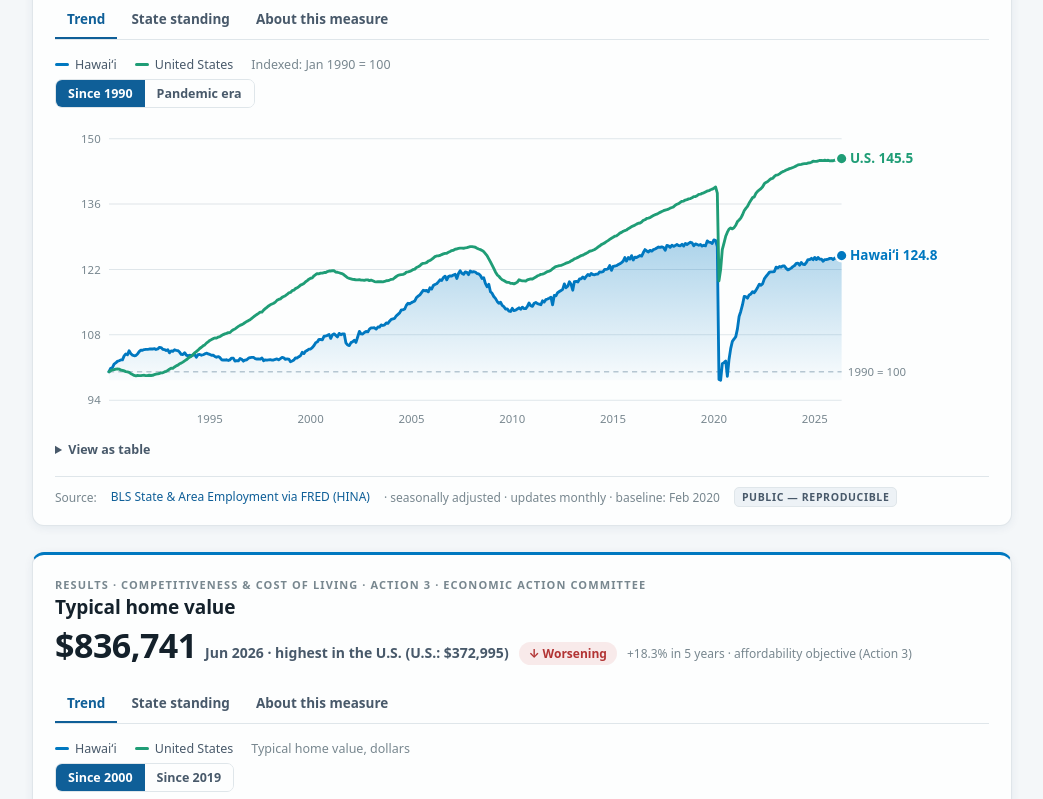
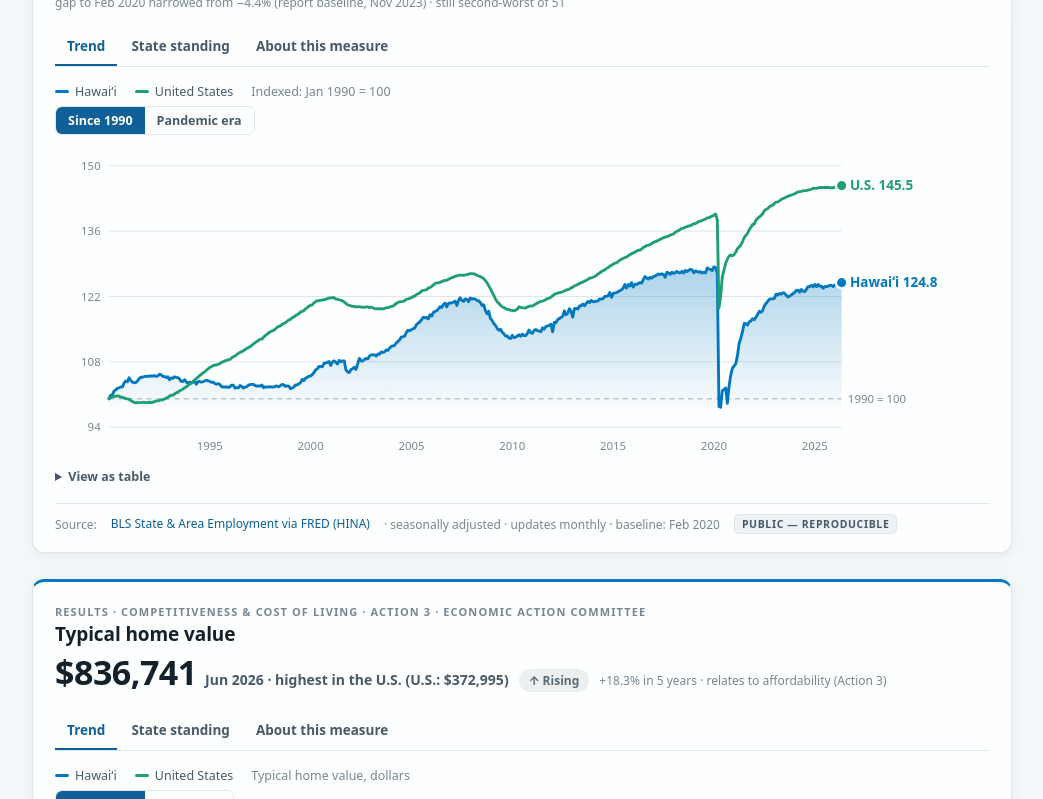
Before and after one commit to iqbash1/blueprint-dashboard-sample, a plain HTML site: page index.html in a window 1280 px wide. Shown: the part 485-1284 px from the top of the page, without its empty margins (118-1161 px from the left). Drawn offline with Linux system fonts and the light colour scheme.

Commit message:
Neutral direction chips (rising/falling/flat) — valence-free per partner feedback
Co-Authored-By: Claude Fable 5 <noreply@anthropic.com>

```diff
--- a/index.html
+++ b/index.html
@@ -169,7 +169,7 @@
       <h3>State standing views</h3>
       <p>A standing tab is included only where a same-methodology series exists for all 50 states and D.C. (here: BLS payrolls, Zillow ZHVI, Census Business Formation Statistics), so rankings are always like-for-like. Measures without valid national comparators (e.g., visitor arrivals) carry no standing tab.</p>
       <h3>Direction chips</h3>
-      <p>Because the Blueprint does not yet define quantified 2030 targets, this sample shows <b style="color:var(--ink)">direction relative to the Blueprint objective since the report's baseline</b> (improving / worsening) rather than on-track judgments. On-track status requires targets approved by the governing body and a published, metric-specific trajectory methodology.</p>
+      <p>Chips show <b style="color:var(--ink)">direction of movement only</b> — rising, falling, or flat — and are deliberately valence-free: the same movement can affect groups differently (rising home values favor owners and burden buyers). Judgments of improvement or on-track status require 2030 targets approved by the governing body and a published, metric-specific trajectory methodology; none are assigned in this sample.</p>
       <h3>Data classes & production path</h3>
       <ul>
         <li><b style="color:var(--ink)">This sample:</b> all three measures are <i>Public — reproducible</i> (BLS via FRED; Zillow research data; Census BFS via FRED; population via Census). Refresh is scriptable monthly.</li>
@@ -394,7 +394,7 @@ function rankify(arr){ return arr.map((r,i)=>({...r, rank:i+1})); }
     tags:"Results · Workforce · Actions 4–5 · Economic Action committee",
     title:"Nonfarm jobs vs. pre-pandemic level",
     headline:`${fmt.pct1(gap)} <small>vs. Feb 2020 · ${fmt.n0(last[1]*1000)} jobs (${fmt.mUS(last[0])})</small>`,
-    chip:{cls:"good",icon:"↑",text:"Improving",note:`was −4.4% at report baseline (Nov 2023) · still second-worst of 51`},
+    chip:{cls:"flat",icon:"↑",text:"Rising",note:`gap to Feb 2020 narrowed from −4.4% (report baseline, Nov 2023) · still second-worst of 51`},
     srcHtml:`Source: <a href="https://fred.stlouisfed.org/series/HINA" target="_blank" rel="noopener">BLS State &amp; Area Employment via FRED (HINA)</a> · seasonally adjusted · updates monthly · baseline: Feb 2020`,
     tabs:[
       {name:"Trend", build:p=>{
@@ -438,7 +438,7 @@ function rankify(arr){ return arr.map((r,i)=>({...r, rank:i+1})); }
     tags:"Results · Competitiveness & cost of living · Action 3 · Economic Action committee",
     title:"Typical home value",
     headline:`${fmt.usd0(last[1])} <small>${fmt.mUS(last[0])} · highest in the U.S. (U.S.: ${fmt.usd0(usLast)})</small>`,
-    chip:{cls:"bad",icon:"↓",text:"Worsening",note:`+18.3% in 5 years · affordability objective (Action 3)`},
+    chip:{cls:"flat",icon:"↑",text:"Rising",note:`+18.3% in 5 years · relates to affordability (Action 3)`},
     srcHtml:`Source: <a href="https://www.zillow.com/research/data/" target="_blank" rel="noopener">Zillow Home Value Index (ZHVI), state series</a> · smoothed, seasonally adjusted · updates monthly`,
     tabs:[
       {name:"Trend", build:p=>{
@@ -492,7 +492,7 @@ function rankify(arr){ return arr.map((r,i)=>({...r, rank:i+1})); }
     tags:"Results · Local wealth & entrepreneurship · Actions 12–13 · Small Business committee",
     title:"New business applications",
     headline:`${fmt.n0(t12)} <small>trailing 12 months · ${fmt.n0(last[1])} in ${fmt.mUS(last[0])}</small>`,
-    chip:{cls:"good",icon:"↑",text:"Improving",note:`+${gr.toFixed(0)}% vs. 2019 — but U.S. is +${usGr.toFixed(0)}%; ${ord(hiPerRank)}-lowest per capita`},
+    chip:{cls:"flat",icon:"↑",text:"Rising",note:`+${gr.toFixed(0)}% vs. 2019 — U.S. is +${usGr.toFixed(0)}%; ${ord(hiPerRank)}-lowest per capita`},
     srcHtml:`Source: <a href="https://fred.stlouisfed.org/series/BABATOTALSAHI" target="_blank" rel="noopener">Census Business Formation Statistics via FRED</a> · seasonally adjusted · updates monthly · per-capita uses Census population estimates`,
     tabs:[
       {name:"Trend", build:p=>{
```
